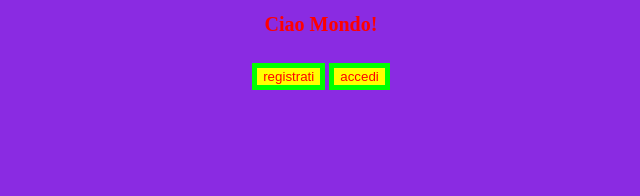
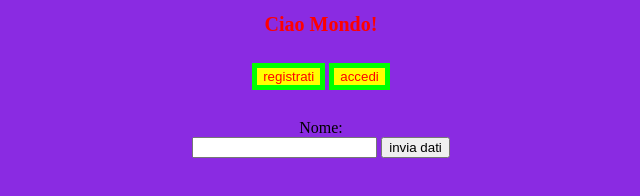
Before and after one commit to DavideC0/esercizi-html, a website: page sitoWeb/htdocs/index.html in a window 1280 px wide. Shown: the whole page, without its empty margins (319-959 px from the left). Drawn offline with Linux system fonts and the light colour scheme.

```diff
--- a/sitoWeb/htdocs/index.html
+++ b/sitoWeb/htdocs/index.html
@@ -45,5 +45,13 @@
     </td>
 </tr>
 </table>
+<form action="/gestisciDatiForm" method="get">
+    <p>
+        <label for="fname">Nome:</label>
+        <br>
+        <input type="text" name="fname">
+        <input type="submit" value="invia dati">
+    </p>
+</form>
     </body>
 </html>
--- a/sitoWeb/package.json
+++ b/sitoWeb/package.json
@@ -1,5 +1,7 @@
 {
   "dependencies": {
-    "body-parser": "^1.20.2"
+    "body-parser": "^1.20.2",
+    "cors": "^2.8.5",
+    "express": "^4.19.2"
   }
 }
--- a/sitoWeb/server.js
+++ b/sitoWeb/server.js
@@ -25,3 +25,8 @@
     console.log('Mi hai chiesto la pagina di accesso');
     res.sendFile('accedi.html', {root: './htdocs'});
 });
+
+app.get('/gestisciDatiForm', (req, res) => {
+    console.log('Mi hai chiesto la pagina della form');
+    res.send("<html><body>Ciao " + req.query.fname + "</body></html>");
+});
```
Also changed, not shown: 1 other file.
